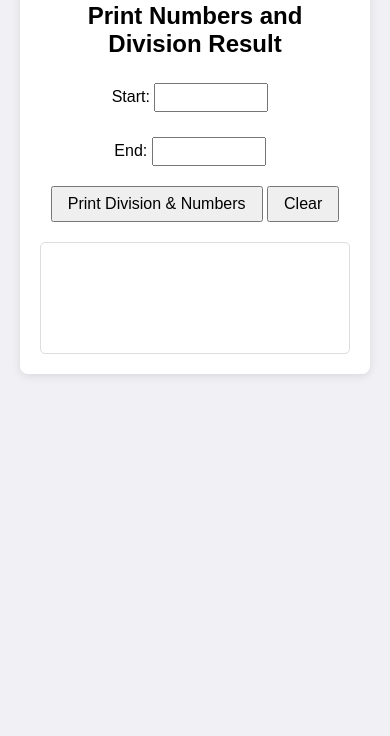
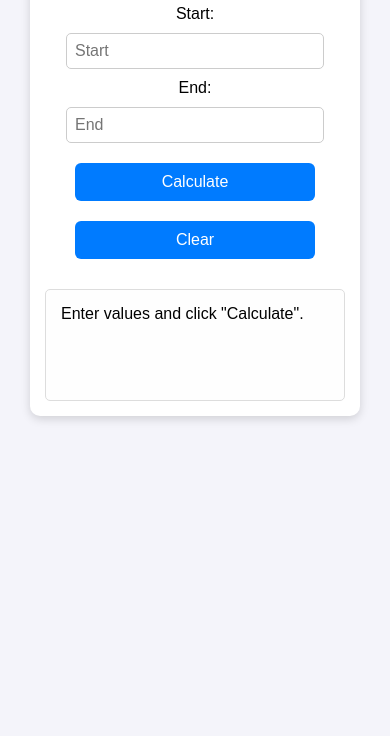
Before and after one commit to MoyiWycliffe/Divide-Print-Numbers, a plain HTML site: page index.html in a window 390 px wide. Shown: the part 108-844 px from the top of the page. Drawn offline with Linux system fonts and the light colour scheme.

Commit message:
Update index.html

```diff
--- a/index.html
+++ b/index.html
@@ -7,55 +7,88 @@
   <style>
     body {
       font-family: Arial, sans-serif;
-    max-width: 400px;
-    margin: 50px auto;
+      max-width: 450px;
+      margin: 40px auto;
       padding: 20px;
-    background: #f0f0f5;
-    border-radius: 8px;
+      background: #f4f4fa;
+      border-radius: 10px;
     }
-  input[type="number"] {
-    width: 100px;
-    padding: 5px;
-    margin: 5px 10px 20px 0;
-  }
+
     .container {
       text-align: center;
       background: #fff;
-    padding: 20px;
-    border-radius: 8px;
-    box-shadow: 0 2px 10px rgba(0, 0, 0, 0.1);
+      padding: 25px;
+      border-radius: 10px;
+      box-shadow: 0 3px 10px rgba(0, 0, 0, 0.15);
     }
+
+    input[type="number"] {
+      width: 100px;
+      padding: 8px;
+      margin: 10px 5px;
+      font-size: 1rem;
+      border-radius: 5px;
+      border: 1px solid #ccc;
+    }
+
     button {
-    padding: 7px 15px;
-    font-size: 16px;
+      padding: 10px 20px;
+      margin: 10px 5px;
+      font-size: 1rem;
+      border: none;
+      border-radius: 6px;
+      background-color: #007bff;
+      color: white;
+      cursor: pointer;
     }
+
+    button:hover {
+      background-color: #0056b3;
+    }
+
     #output {
       margin-top: 20px;
       white-space: pre-wrap;
-    background: white;
+      background: #fefefe;
       padding: 15px;
       border-radius: 5px;
       border: 1px solid #ddd;
       min-height: 80px;
+      font-size: 1rem;
+      text-align: left;
+    }
+
+    @media (max-width: 500px) {
+      body {
+        margin: 20px;
+        padding: 10px;
+      }
+      .container {
+        padding: 15px;
+      }
+      input[type="number"], button {
+        width: 80%;
+      }
     }
   </style>
 </head>
 <body>
   <div class="container">
-<h2>Print Numbers and Division Result</h2>
+    <h2>Range Division Calculator</h2>
 
     <label for="startNum">Start:</label>
-<input type="number" id="startNum" />
+    <input type="number" id="startNum" min="1" placeholder="Start" />
     <br />
 
     <label for="endNum">End:</label>
-<input type="number" id="endNum" />
+    <input type="number" id="endNum" placeholder="End" />
     <br />
 
-<button onclick="printDivision()">Print Division & Numbers</button>
-<button onclick="document.getElementById('output').textContent = ''">Clear</button>
+    <button onclick="printDivision()">Calculate</button>
+    <button onclick="clearOutput()">Clear</button>
 
-<div id="output"></div>
+    <div id="output">Enter values and click "Calculate".</div>
+  </div>
 
   <script>
     function printDivision() {
@@ -64,34 +97,38 @@
       const outputDiv = document.getElementById('output');
 
       if (isNaN(start) || isNaN(end)) {
-      outputDiv.textContent = "Please enter valid numbers.";
+        outputDiv.textContent = "⚠️ Please enter valid numbers.";
         return;
       }
 
       if (start === 0) {
-      outputDiv.textContent = "Division by zero is not allowed (start number cannot be zero).";
+        outputDiv.textContent = "⚠️ Division by zero is not allowed (start number cannot be 0).";
         return;
       }
 
-    let result = "Numbers in the range:\n";
+      let result = "✅ Numbers in the range:\n";
       const min = Math.min(start, end);
       const max = Math.max(start, end);
 
-    // If start and end are not integers, just print start and end (no range loop)
       if (!Number.isInteger(min) || !Number.isInteger(max)) {
-      result += `${min} ${max}`;
+        result += `→ ${min}, ${max}`;
       } else {
         for (let i = min; i <= max; i++) {
           result += i + " ";
         }
       }
 
-    let divisionResult = end / start;
-    result += `\n\nResult of division: ${end} ÷ ${start} = ${divisionResult}`;
+      let divisionResult = (end / start).toFixed(2);
+      result += `\n\n🧮 ${end} ÷ ${start} = ${divisionResult}`;
 
       outputDiv.textContent = result;
     }
+
+    function clearOutput() {
+      document.getElementById('output').textContent = '';
+      document.getElementById('startNum').value = '';
+      document.getElementById('endNum').value = '';
+    }
   </script>
-</div>
 </body>
 </html>
```
Lines whose indentation alone changed are shown as unchanged.
